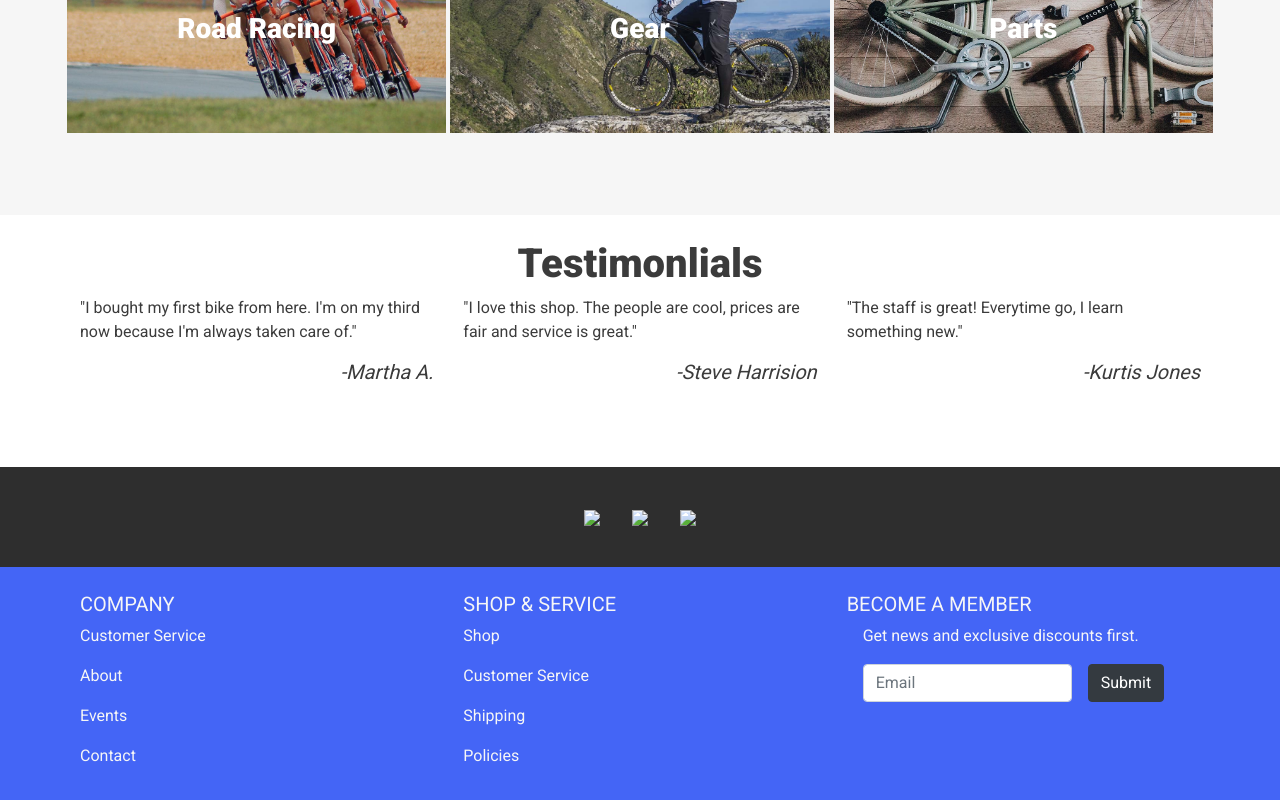
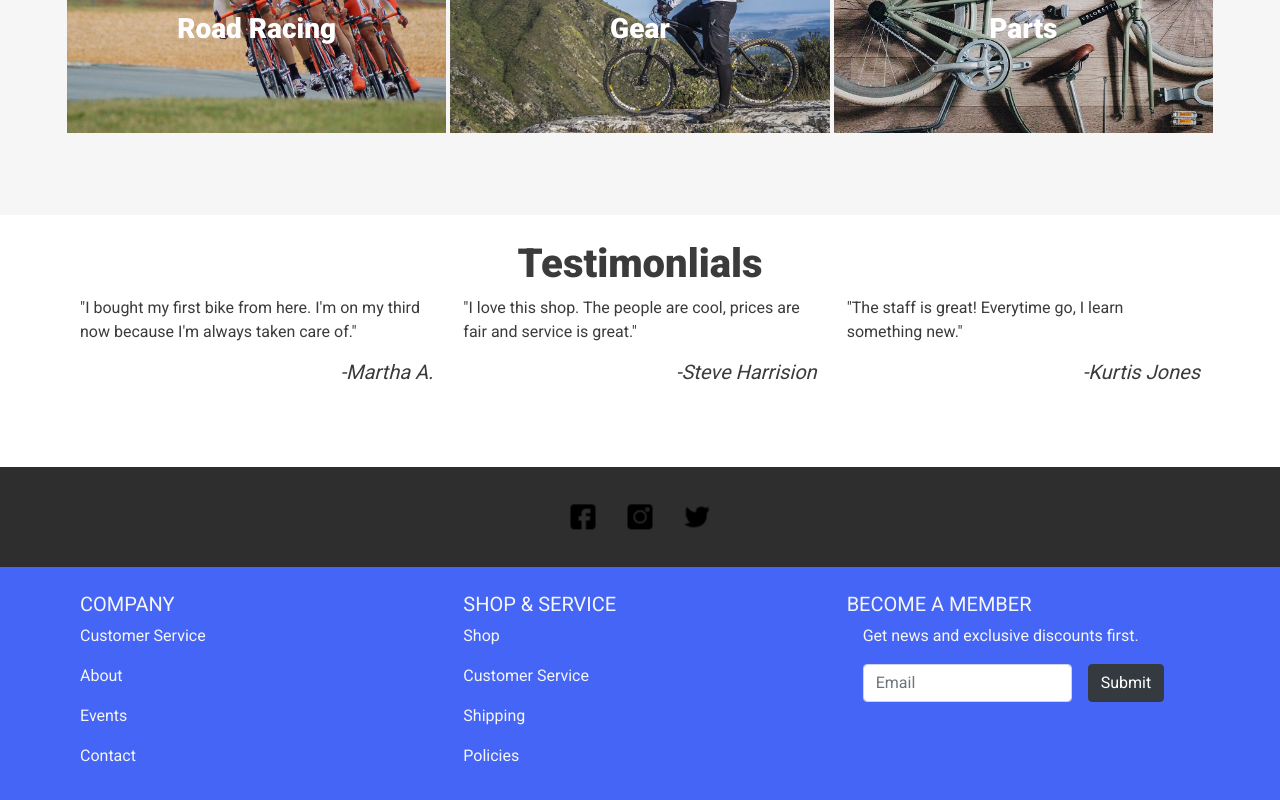
Before and after one commit to JGCarter5000/Unreal-Bikes, a plain HTML site: page index.html in a window 1280 px wide. Shown: the part 2327-3127 px from the top of the page. Drawn offline with nearby package versions, Linux system fonts and the light colour scheme.

Commit message:
Update index.html

```diff
--- a/index.html
+++ b/index.html
@@ -291,13 +291,13 @@
         <div class="section-container">
           <ul class="social-list">
             <li>
-              <a href="" target="_blank"><img class="social-img" src="facebook.png"></a>
+              <a href="" target="_blank"><img class="social-img" src="Images/facebook.png"></a>
             </li>
             <li>
-              <a href="" target="_blank"><img class="social-img" src="instagram.png"></a>
+              <a href="" target="_blank"><img class="social-img" src="Images/instagram.png"></a>
             </li>
             <li>
-              <a href="" target="_blank"><img class="social-img" src="twitter.png"></a>
+              <a href="" target="_blank"><img class="social-img" src="Images/twitter.png"></a>
             </li>
           </ul>
         </div>
```
